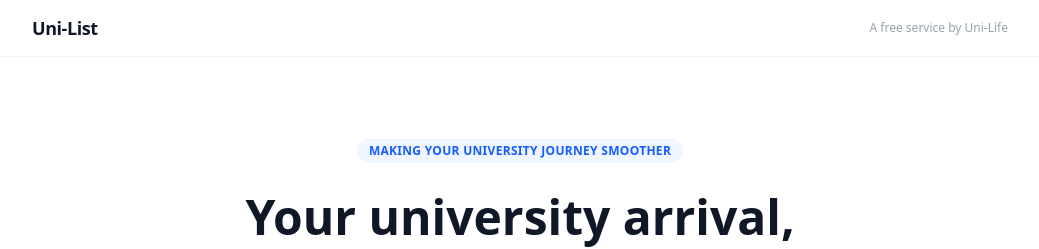
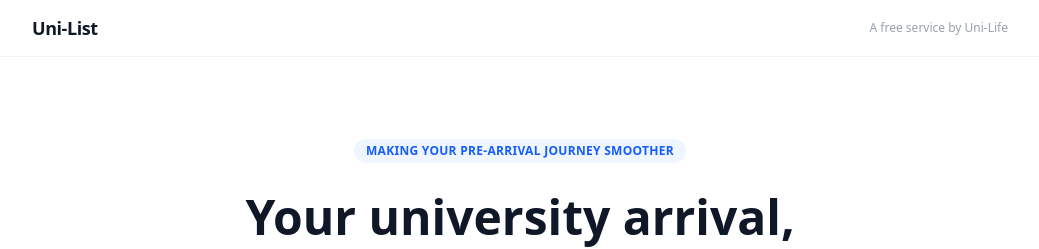
Before and after one commit to joepannega/Uni-List-Production, a Next.js app: page / in a window 1280 px wide. Shown: the top 249 px of the page, without its empty margins (120-1159 px from the left). Built offline with nearby package versions, Linux system fonts and the light colour scheme; no server answers.

Commit message:
Update homepage tagline to pre-arrival

```diff
--- a/app/page.tsx
+++ b/app/page.tsx
@@ -40,7 +40,7 @@ export default async function Home() {
       {/* Hero */}
       <section className="max-w-5xl mx-auto px-6 pt-20 pb-16 text-center">
         <div className="inline-block bg-blue-50 text-blue-600 text-xs font-semibold px-3 py-1 rounded-full mb-6 tracking-wide uppercase">
-          Making your university journey smoother
+          Making your pre-arrival journey smoother
         </div>
         <h1 className="text-4xl sm:text-5xl font-bold text-gray-900 leading-tight mb-5">
           Your university arrival,<br className="hidden sm:block" /> made simple.
```
